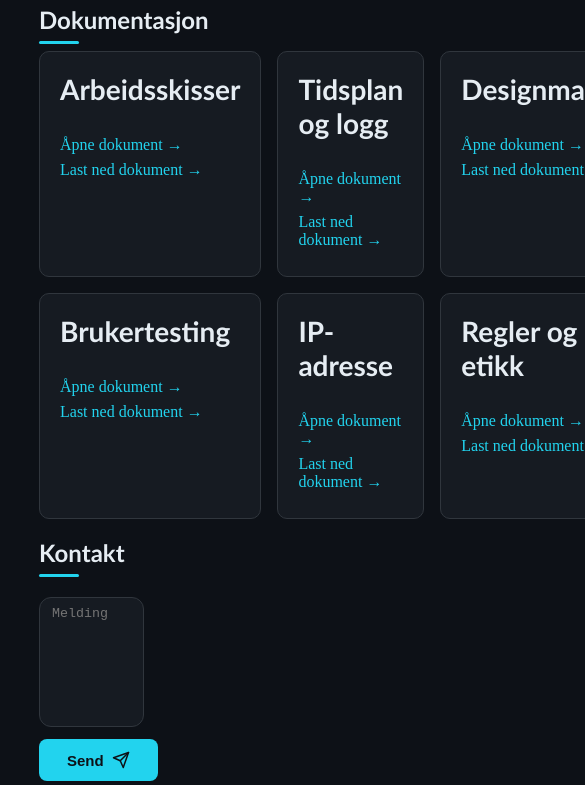
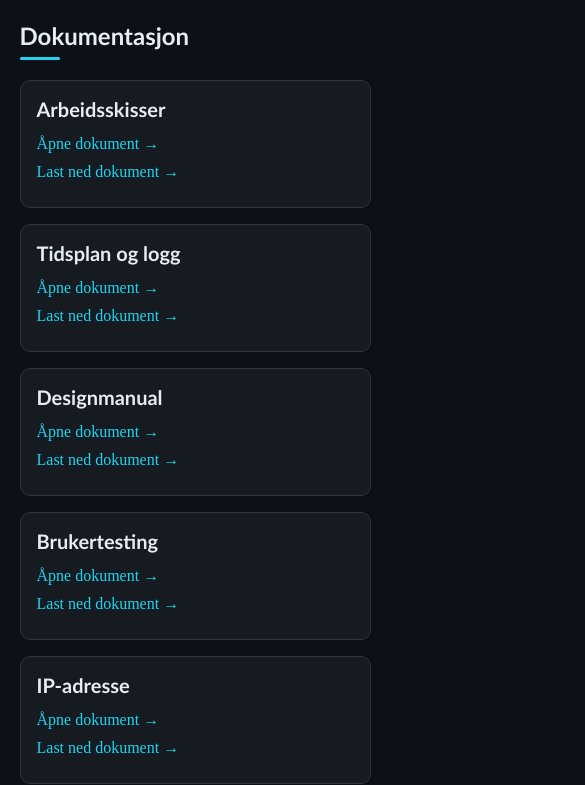
Before and after one commit to ruslanshchukin/portfolio, a plain HTML site: page html/dokumentasjon.html in a window 390 px wide. Shown: the part 63-848 px from the top of the page, 585 px wide, since content can reach past the window. Drawn offline with Linux system fonts and the light colour scheme.

```diff
--- a/css/main.css
+++ b/css/main.css
@@ -661,6 +661,7 @@ footer {
 .dokumentasjon {
     display: block;
     margin-left: 10%;
+    margin-right: 10%;
     margin-top: 2%;
 }
 
@@ -676,7 +677,8 @@ footer {
     background-color: var(--flate);
     border-radius: 10px;
     padding: 20px 20px;
-    max-width: 670px;
+    max-width: none;
+    min-width: 0;
     height: auto;
 }
 
@@ -703,6 +705,7 @@ footer {
 
 .registasjon {
     margin-left: 10%;
+    margin-right: 10%;
     margin-top: 5%;
 }
 
@@ -717,7 +720,8 @@ footer {
     background-color: var(--flate);
     border-radius: 12px;
     resize: none;
-    width: 30%;
+    width: 100%;
+    max-width: 450px;
     height: 130px;
     box-sizing: border-box;
     color: var(--aksent1);
@@ -866,6 +870,35 @@ footer {
         font-size: 20px;
     }
 
+    /*Dokumentasjon*/
+    .cards-dokumentasjon {
+        gap: 28px;
+    }
+
+    .card-dokumentasjon {
+        padding: 28px 28px;
+    }
+
+    .card-dokumentasjon h2 {
+        font-size: 36px;
+    }
+
+    .card-dokumentasjon a {
+        font-size: 20px;
+        padding-bottom: 10px;
+    }
+
+    .registasjon textarea {
+        max-width: 600px;
+        height: 170px;
+        font-size: 18px;
+    }
+
+    .registasjon form button {
+        font-size: 18px;
+        padding: 14px 34px;
+    }
+
     footer {
         min-height: 110px;
         font-size: 20px;
@@ -894,6 +927,11 @@ footer {
 
     .video {
         max-width: 900px;
+    }
+
+    /*Dokumentasjon*/
+    .cards-dokumentasjon {
+        grid-template-columns: repeat(4, 1fr);
     }
 }
 
@@ -930,6 +968,15 @@ footer {
     .content-2-2 {
         margin-top: 50px;
     }
+
+    /*Dokumentasjon*/
+    .dokumentasjon {
+        margin-top: 40px;
+    }
+
+    .registasjon {
+        margin-top: 60px;
+    }
 }
 
 /*Opptil 1440px*/
@@ -961,6 +1008,12 @@ footer {
     .content-2 {
         margin-top: 80px;
     }
+
+    /*Dokumentasjon*/
+    .card-dokumentasjon h2 {
+        font-size: 24px;
+        padding-bottom: 20px;
+    }
 }
 
 /*Opptil 1100p*/
@@ -970,7 +1023,9 @@ footer {
     .content-1,
     .content-om-meg,
     .content-2,
-    .ferdigheter {
+    .ferdigheter,
+    .dokumentasjon,
+    .registasjon {
         margin-left: 5%;
         margin-right: 5%;
     }
@@ -1051,6 +1106,15 @@ footer {
 
     .content-2 {
         margin-top: 70px;
+    }
+
+    /*Dokumentasjon*/
+    .cards-dokumentasjon {
+        grid-template-columns: repeat(2, 1fr);
+    }
+
+    .registasjon {
+        margin-top: 50px;
     }
 }
 
@@ -1192,6 +1256,43 @@ footer {
         font-size: 15px;
     }
 
+    /*Dokumentasjon*/
+    .dokumentasjon {
+        margin-top: 24px;
+    }
+
+    .cards-dokumentasjon {
+        grid-template-columns: 1fr;
+        gap: 16px;
+        padding-top: 20px;
+    }
+
+    .card-dokumentasjon {
+        padding: 16px;
+    }
+
+    .card-dokumentasjon h2 {
+        font-size: 22px;
+        padding-bottom: 14px;
+    }
+
+    .card-dokumentasjon a {
+        padding-bottom: 10px;
+    }
+
+    .card-dokumentasjon a:hover {
+        transform: none;
+    }
+
+    .registasjon {
+        margin-top: 40px;
+    }
+
+    .registasjon textarea {
+        max-width: 100%;
+        height: 120px;
+    }
+
     /*Footer*/
     footer {
         flex-direction: column;
@@ -1259,4 +1360,18 @@ footer {
         flex: 1 1 100%;
         max-width: 100%;
     }
+
+    /*Dokumentasjon*/
+    .card-dokumentasjon h2 {
+        font-size: 20px;
+    }
+
+    .registasjon {
+        margin-top: 30px;
+    }
+
+    .registasjon form button {
+        width: 100%;
+        justify-content: center;
+    }
 }
```
